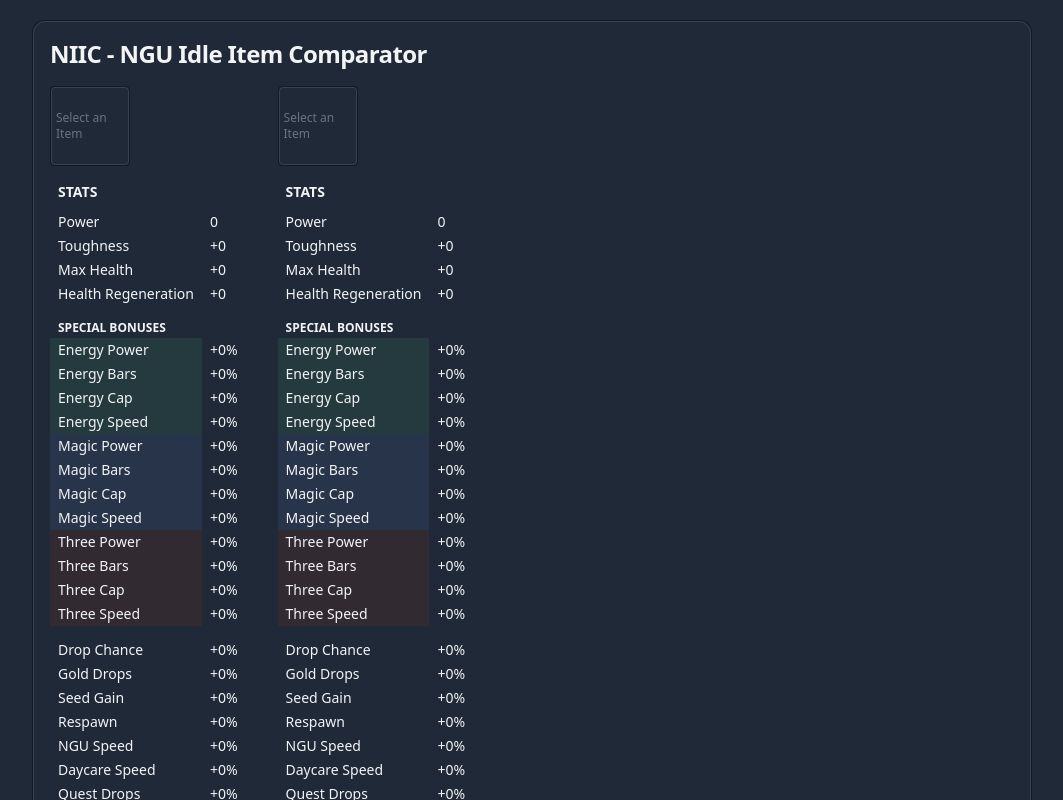
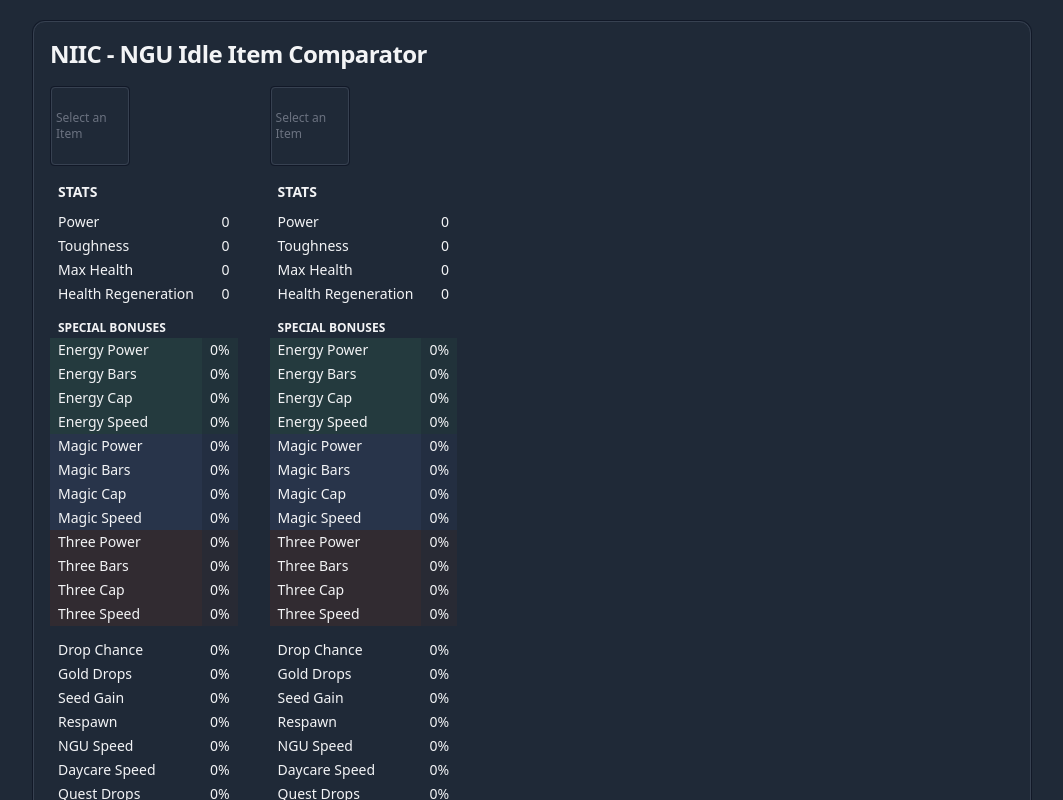
Before and after one commit to Kovah/niic, a Vue app: page / in a window 1280 px wide. Shown: the top 800 px of the page, without its empty margins (108-1171 px from the left). Built offline with nearby package versions, Linux system fonts and the light colour scheme.

Commit message:
Add biggest value computation, improve styling

```diff
--- a/src/components/Stats.vue
+++ b/src/components/Stats.vue
@@ -3,19 +3,19 @@
     <table class="stats-table">
         <tr>
             <td>Power</td>
-            <td>{{ power }}</td>
+            <td :class="'bonus ' + bonusClass('power')">{{ power }}</td>
         </tr>
         <tr>
             <td>Toughness</td>
-            <td>+{{ toughness }}</td>
+            <td :class="'bonus ' + bonusClass('toughness')">{{ toughness }}</td>
         </tr>
         <tr>
             <td>Max Health</td>
-            <td>+{{ maxHP }}</td>
+            <td :class="'bonus ' + bonusClass('maxHP')">{{ maxHP }}</td>
         </tr>
         <tr>
             <td>Health Regeneration</td>
-            <td>+{{ hpRegen }}</td>
+            <td :class="'bonus ' + bonusClass('hpRegen')">{{ hpRegen }}</td>
         </tr>
         <tr class="divider"></tr>
         <tr>
@@ -23,84 +23,84 @@
         </tr>
         <tr>
             <td class="bg-ngu-energy/10">Energy Power</td>
-            <td>+{{ ePower }}</td>
+            <td :class="'bonus bg-ngu-energy/5 ' + bonusClass('ePower')">{{ ePower }}</td>
         </tr>
         <tr>
             <td class="bg-ngu-energy/10">Energy Bars</td>
-            <td>+{{ eBars }}</td>
+            <td :class="'bonus bg-ngu-energy/5 ' + bonusClass('eBars')">{{ eBars }}</td>
         </tr>
         <tr>
             <td class="bg-ngu-energy/10">Energy Cap</td>
-            <td>+{{ eCap }}</td>
+            <td :class="'bonus bg-ngu-energy/5 ' + bonusClass('eCap')">{{ eCap }}</td>
         </tr>
         <tr>
             <td class="bg-ngu-energy/10">Energy Speed</td>
-            <td>+{{ eSpeed }}</td>
+            <td :class="'bonus bg-ngu-energy/5 ' + bonusClass('eSpeed')">{{ eSpeed }}</td>
         </tr>
         <tr>
             <td class="bg-ngu-magic/10">Magic Power</td>
-            <td>+{{ mPower }}</td>
+            <td :class="'bonus bg-ngu-magic/5 ' + bonusClass('mPower')">{{ mPower }}</td>
         </tr>
         <tr>
             <td class="bg-ngu-magic/10">Magic Bars</td>
-            <td>+{{ mBars }}</td>
+            <td :class="'bonus bg-ngu-magic/5 ' + bonusClass('mBars')">{{ mBars }}</td>
         </tr>
         <tr>
             <td class="bg-ngu-magic/10">Magic Cap</td>
-            <td>+{{ mCap }}</td>
+            <td :class="'bonus bg-ngu-magic/5 ' + bonusClass('mCap')">{{ mCap }}</td>
         </tr>
         <tr>
             <td class="bg-ngu-magic/10">Magic Speed</td>
-            <td>+{{ mSpeed }}</td>
+            <td :class="'bonus bg-ngu-magic/5 ' + bonusClass('mSpeed')">{{ mSpeed }}</td>
         </tr>
         <tr>
             <td class="bg-ngu-three/10">Three Power</td>
-            <td>+{{ threePower }}</td>
+            <td :class="'bonus bg-ngu-three/5 ' + bonusClass('threePower')">{{ threePower }}</td>
         </tr>
         <tr>
             <td class="bg-ngu-three/10">Three Bars</td>
-            <td>+{{ threeBars }}</td>
+            <td :class="'bonus bg-ngu-three/5 ' + bonusClass('threeBars')">{{ threeBars }}</td>
         </tr>
         <tr>
             <td class="bg-ngu-three/10">Three Cap</td>
-            <td>+{{ threeCap }}</td>
+            <td :class="'bonus bg-ngu-three/5 ' + bonusClass('threeCap')">{{ threeCap }}</td>
         </tr>
         <tr>
             <td class="bg-ngu-three/10">Three Speed</td>
-            <td>+{{ threeSpeed }}</td>
+            <td :class="'bonus bg-ngu-three/5 ' + bonusClass('threeSpeed')">{{ threeSpeed }}</td>
         </tr>
         <tr class="divider"></tr>
         <tr>
             <td>Drop Chance</td>
-            <td>+{{ dropChance }}</td>
+            <td :class="'bonus ' + bonusClass('dropChance')">{{ dropChance }}</td>
         </tr>
         <tr>
             <td>Gold Drops</td>
-            <td>+{{ goldDrops }}</td>
+            <td :class="'bonus ' + bonusClass('goldDrops')">{{ goldDrops }}</td>
         </tr>
         <tr>
             <td>Seed Gain</td>
-            <td>+{{ seedGain }}</td>
+            <td :class="'bonus ' + bonusClass('seedGain')">{{ seedGain }}</td>
         </tr>
         <tr>
             <td>Respawn</td>
-            <td>+{{ respawn }}</td>
+            <td :class="'bonus ' + bonusClass('respawn')">{{ respawn }}</td>
         </tr>
         <tr>
             <td>NGU Speed</td>
-            <td>+{{ nguSpeed }}</td>
+            <td :class="'bonus ' + bonusClass('nguSpeed')">{{ nguSpeed }}</td>
         </tr>
         <tr>
             <td>Daycare Speed</td>
-            <td>+{{ daycareSpeed }}</td>
+            <td :class="'bonus ' + bonusClass('daycareSpeed')">{{ daycareSpeed }}</td>
         </tr>
         <tr>
             <td>Quest Drops</td>
-            <td>+{{ questDrops }}</td>
+            <td :class="'bonus ' + bonusClass('questDrops')">{{ questDrops }}</td>
         </tr>
         <tr>
             <td>Move Cooldown</td>
-            <td>+{{ moveCooldown }}</td>
+            <td :class="'bonus ' + bonusClass('moveCooldown')">{{ moveCooldown }}</td>
         </tr>
         <tr class="divider"></tr>
         <tr>
@@ -108,26 +108,52 @@
         </tr>
         <tr>
             <td>Attack</td>
-            <td>+{{ attack }}</td>
+            <td :class="'bonus ' + bonusClass('attack')">{{ attack }}</td>
         </tr>
         <tr>
             <td>Defense</td>
-            <td>+{{ defense }}</td>
+            <td :class="'bonus ' + bonusClass('defense')">{{ defense }}</td>
         </tr>
     </table>
 </template>
 
 <script>
+import { store } from './../store.js';
+
 function calculateBonus (itemBonus) {
     return 0 + (typeof itemBonus === 'number' ? itemBonus : 0);
 }
+
 function calculatePercentBonus (itemBonus) {
     return calculateBonus(itemBonus) + '%';
+}
+
+function bonusIsNull (item, bonusType) {
+    return Object.entries(item.bonus).length === 0 || item.bonus[bonusType] === 0;
 }
 
 export default {
     name: 'Stats',
     props: ['item'],
+    data () {
+        return {
+            store
+        };
+    },
+    methods: {
+        bonusClass (bonusType) {
+            const baseValue = this.item.bonus[bonusType];
+            if (typeof baseValue === 'undefined') {
+                return '';
+            }
+            if (store.items.filter((item) => bonusIsNull(item, bonusType)).length > 0) {
+                return '';
+            }
+            return store.items.filter((item) => item.bonus[bonusType] > baseValue).length === 0
+                ? 'text-green-300'
+                : '';
+        }
+    },
     computed: {
         power () {
             return calculateBonus(this.item.bonus?.power);
--- a/src/style.css
+++ b/src/style.css
@@ -71,6 +71,11 @@
         @apply py-0.5 px-2 text-left text-xs font-bold uppercase;
     }
 
+    .stats-table .bonus {
+        @apply text-right;
+        font-variant-numeric: tabular-nums;
+    }
+
     .stats-table .divider {
         @apply h-3;
     }
```
